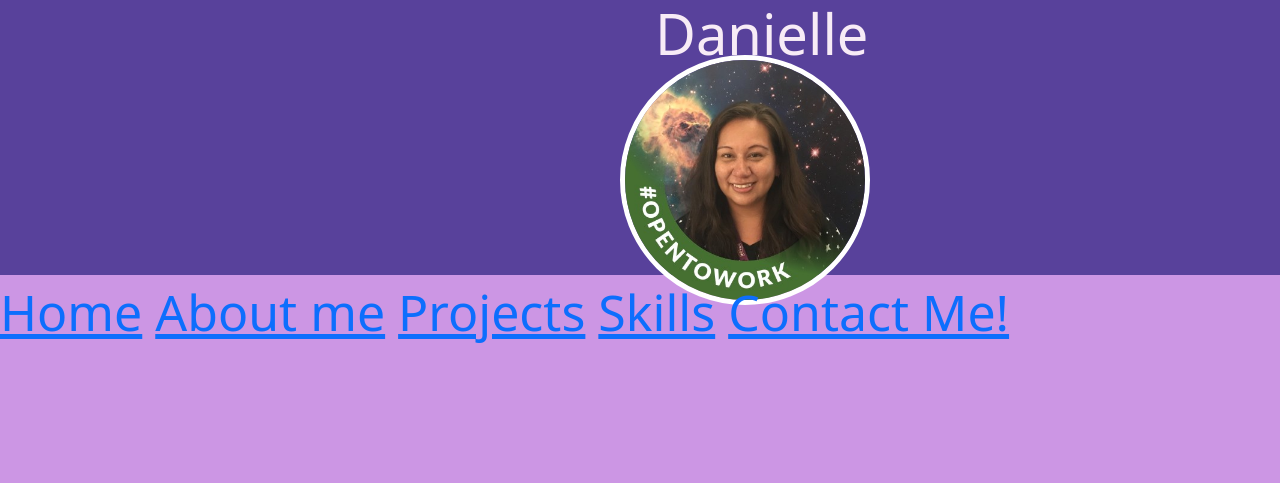
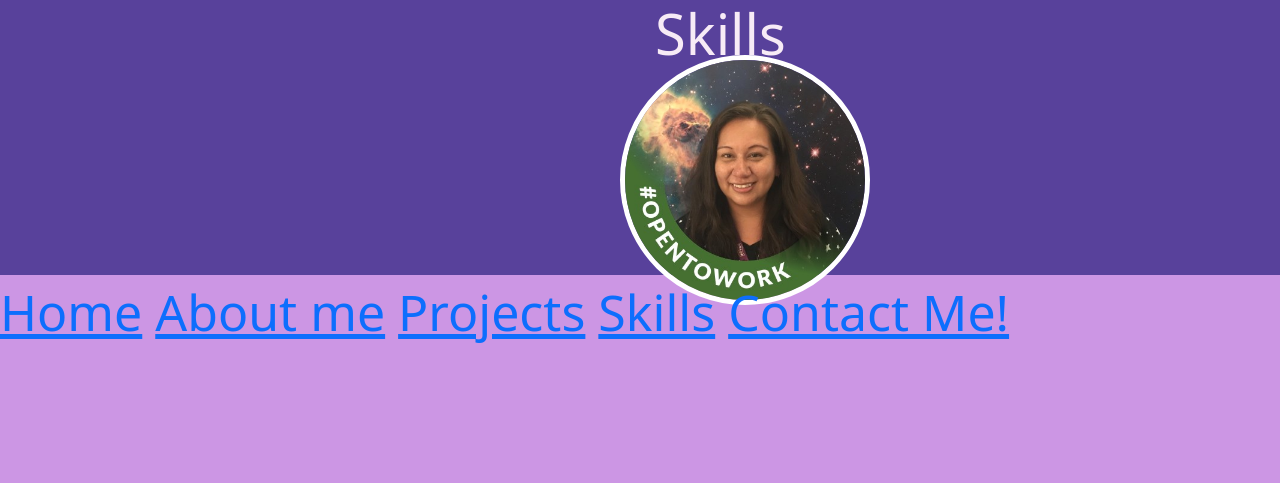
Before and after one commit to deerow22/website, a plain HTML site: page skills.html in a window 1280 px wide. Shown: the top 483 px of the page. Drawn offline with nearby package versions, Linux system fonts and the light colour scheme.

Commit message:
changed skills heading

```diff
--- a/skills.html
+++ b/skills.html
@@ -15,7 +15,7 @@
 <body>
 
     <header>
-        <h1>Danielle</h1>
+        <h1>Skills</h1>
         <img class="profilepic" src="./images/me.jpeg" alt="My face with space background #open to work">
     </header>
 
```
